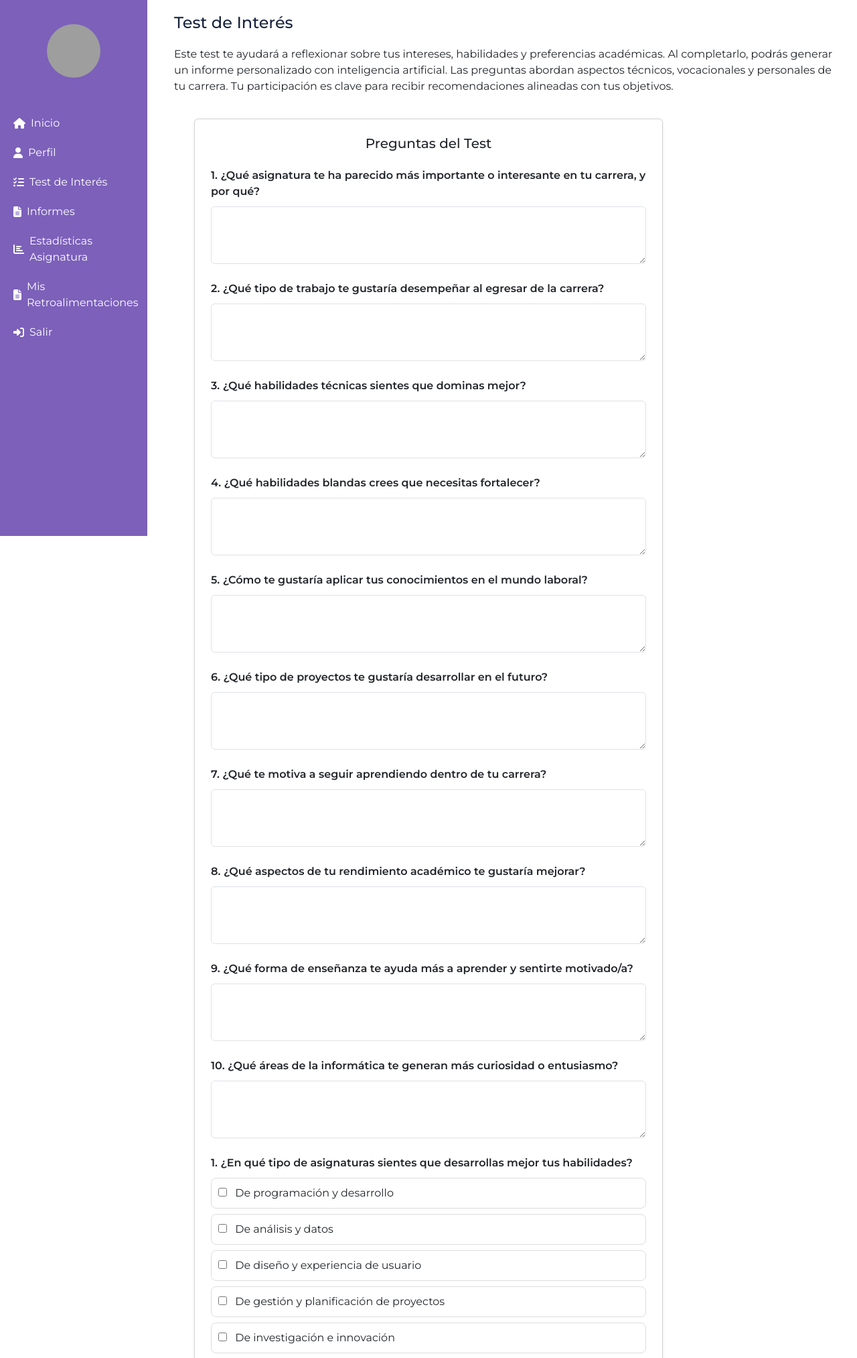
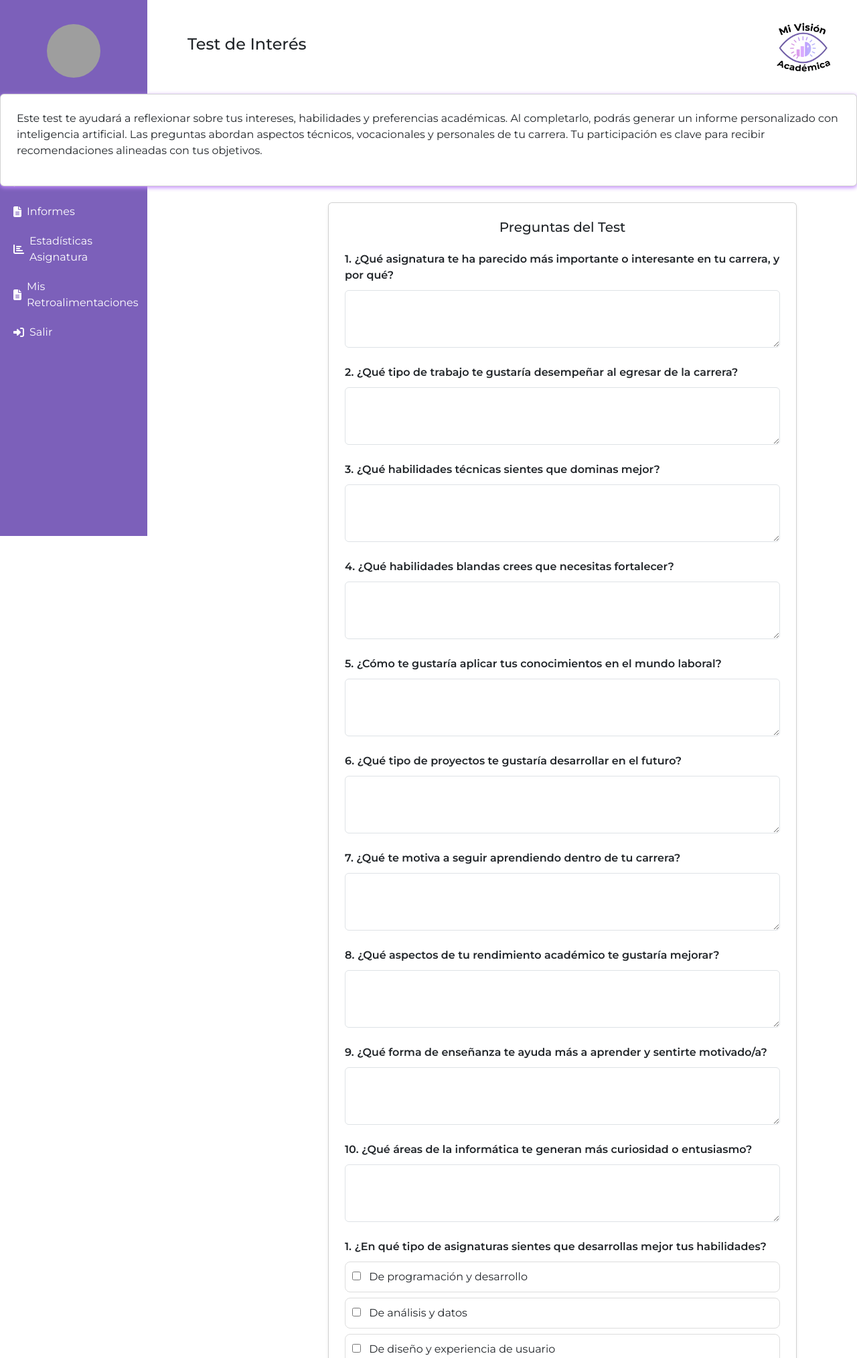
Before and after one commit to DiegoRiosGo/MiVisionAcademica, a Django app: template Menu/templates/Menu/vista_alumno/test_interest_alumno.html in a window 1280 px wide. Shown: the top 2027 px of the page at 67% size. Run offline with Django 5.2, Linux system fonts and the light colour scheme; the template is opened without the code that fills it, so the values that code supplies are empty; some libraries are stand-ins or nearby versions; grey boxes are pictures that could not be loaded.

Commit message:
arreglitos de test de interes

```diff
--- a/Menu/static/assets/css/test_interest_alumno.css
+++ b/Menu/static/assets/css/test_interest_alumno.css
@@ -72,10 +72,39 @@
         padding: 50px;
     }
 
+    .content {
+        margin-left: 220px;
+        padding: 30px;
+    }
+
+    .card {
+        box-shadow: 0 2px 6px rgb(194 136 254);
+        border-radius: 8px; /* opcional: esquinas redondeadas */
+    }
+
+
+    /* LOGO */
+
     .topbar {
-        margin-bottom: 20px;
-        color: #18233f;
+        display: flex;
+        justify-content: space-between;
+        align-items: center;
+        padding: 10px 20px;
     }
+
+    .logo {
+        height: 80px;
+        width: auto;
+    }
+
+    .titulo {
+        font-size: 1.6rem;
+        color: #4B2A7E;
+        margin: 0;
+    }
+
+
+
     /* modal base */
     .modal {
         display: none !important; /* oculto por defecto */
@@ -250,7 +279,7 @@
         max-width: 700px;
         width: 100%;
         margin-left: auto;
-        margin-right: auto;
+        margin-right: 90px;
         box-sizing: border-box;
     }
 
--- a/Menu/templates/Menu/vista_alumno/test_interest_alumno.html
+++ b/Menu/templates/Menu/vista_alumno/test_interest_alumno.html
@@ -46,12 +46,16 @@
       <div class="content">
         <div class="topbar">
           <h4>Test de Interés</h4>
+          <img src="{% static 'assets/imagenes/Logo2.png' %}" alt="Logo de la plataforma" class="logo">
         </div>
+      </div>
+
+        <div class="card p-4 mb-4">
           <p>Este test te ayudará a reflexionar sobre tus intereses, habilidades y preferencias académicas.
             Al completarlo, podrás generar un informe personalizado con inteligencia artificial.
             Las preguntas abordan aspectos técnicos, vocacionales y personales de tu carrera.
             Tu participación es clave para recibir recomendaciones alineadas con tus objetivos.</p>
-      </div>
+        </div>
 
   <!--TITULO FORMULARIO DE INTERES-->
 
```
